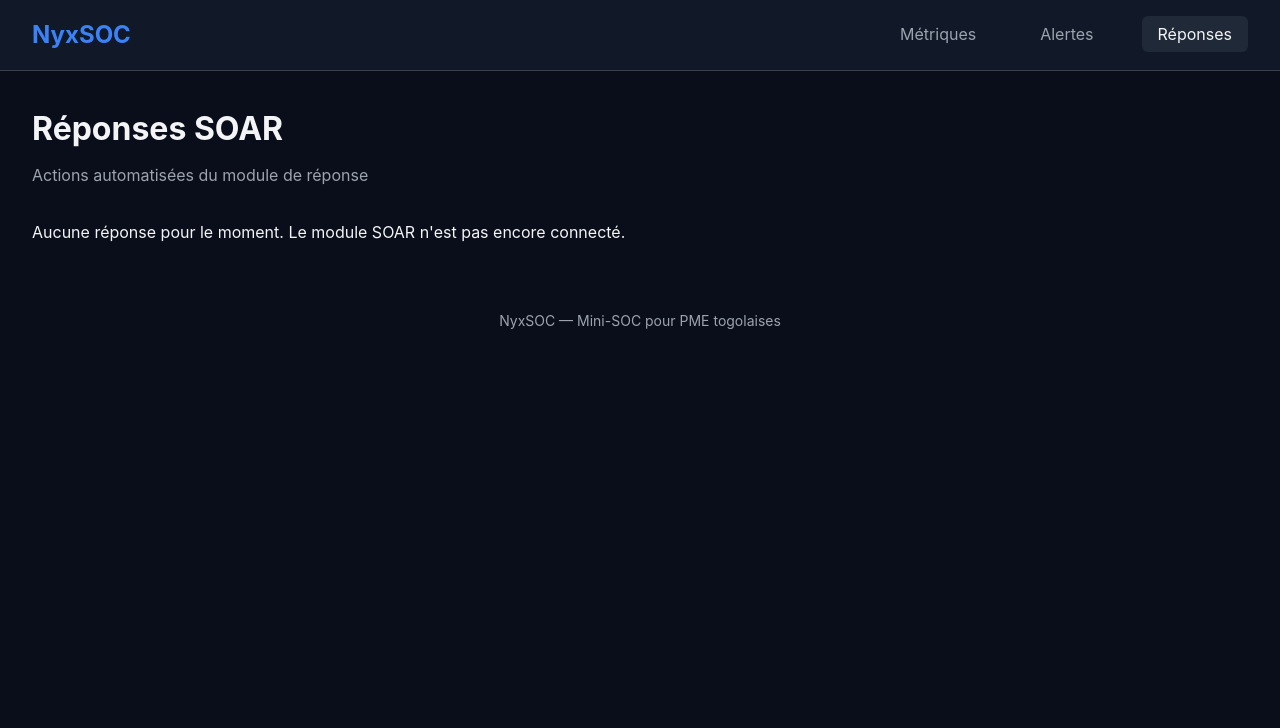
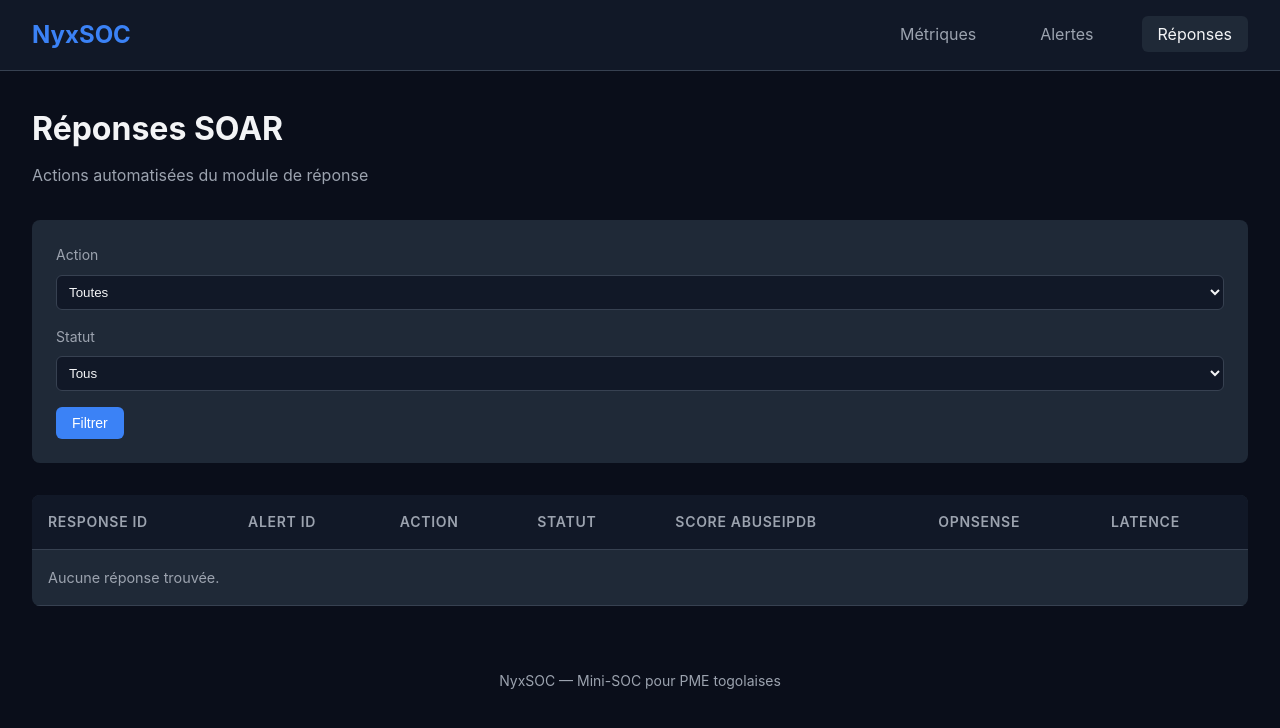
Before and after one commit to 4rthur-Root/NYX, a Flask app: page /responses in a window 1280 px wide. Shown: the top 728 px of the page. Run offline with Flask 3, Linux system fonts and the light colour scheme.

Commit message:
feat(dashboard): add responses page with enrichment and OPNsense details
- Implement responses route with JOIN enrichments + opnsense_actions
- Add filter form: action, status, date range
- Add pagination (50 items per page)
- Display abuseipdb_score, opnsense status code, latency
- Add responses.js for dynamic filter submission
- Fix .gitignore to allow versioning mock_engine.db

```diff
--- a/dashboard/flask_app/routes/responses.py
+++ b/dashboard/flask_app/routes/responses.py
@@ -1,10 +1,104 @@
 from __future__ import annotations
 
-from flask import Blueprint, render_template
+import sqlite3
+from datetime import datetime, timezone
+from pathlib import Path
+from typing import Any
+
+from flask import Blueprint, current_app, request, render_template
 
 responses_bp = Blueprint("responses", __name__)
 
 
+def _get_db_path() -> Path | None:
+    db_path = Path(current_app.config["SOAR_DB_PATH"])
+    return db_path if db_path.exists() else None
+
+
+def _fetch_responses_from_db(
+    action: str | None = None,
+    status: str | None = None,
+    start_ts: int | None = None,
+    end_ts: int | None = None,
+    page: int = 1,
+    per_page: int = 50,
+) -> tuple[list[dict], int]:
+    db_path = _get_db_path()
+    if db_path is None:
+        return [], 0
+
+    conn = sqlite3.connect(db_path)
+    conn.row_factory = sqlite3.Row
+    cur = conn.cursor()
+
+    where = ["1=1"]
+    params = []
+    if action:
+        where.append("r.action = ?")
+        params.append(action)
+    if status:
+        where.append("r.status = ?")
+        params.append(status)
+    if start_ts is not None:
+        where.append("r.response_timestamp >= ?")
+        params.append(start_ts)
+    if end_ts is not None:
+        where.append("r.response_timestamp <= ?")
+        params.append(end_ts)
+
+    where_clause = " AND ".join(where)
+
+    count_sql = f"SELECT COUNT(*) FROM responses r WHERE {where_clause}"
+    total = cur.execute(count_sql, params).fetchone()[0]
+
+    offset = (page - 1) * per_page
+    rows = cur.execute(
+        f"""SELECT r.response_id, r.alert_id, r.action, r.status, r.skip_reason,
+                   r.error, r.alert_timestamp, r.response_timestamp, r.latency_ms,
+                   r.created_at,
+                   e.source, e.abuseipdb_score, e.country_code, e.isp, e.fallback_used,
+                   o.rule_id as opnsense_rule_id, o.blocked_ip, o.api_status_code, o.retry_count
+            FROM responses r
+            LEFT JOIN enrichments e ON e.response_id = r.response_id
+            LEFT JOIN opnsense_actions o ON o.response_id = r.response_id
+            WHERE {where_clause}
+            ORDER BY r.created_at DESC
+            LIMIT ? OFFSET ?""",
+        (*params, per_page, offset),
+    ).fetchall()
+
+    responses = [dict(r) for r in rows]
+    conn.close()
+    return responses, total
+
+
 @responses_bp.route("/responses")
 def responses_index():
-    return render_template("responses/index.html", responses=[], filters={}, page=1, total_pages=1)
+    action = request.args.get("action", type=str)
+    status = request.args.get("status", type=str)
+    start_ts = request.args.get("start_ts", type=int)
+    end_ts = request.args.get("end_ts", type=int)
+    page = request.args.get("page", 1, type=int)
+
+    responses, total = _fetch_responses_from_db(
+        action=action,
+        status=status,
+        start_ts=start_ts,
+        end_ts=end_ts,
+        page=page,
+    )
+    total_pages = max(1, (total + 49) // 50)
+
+    return render_template(
+        "responses/index.html",
+        responses=responses,
+        filters={
+            "action": action or "",
+            "status": status or "",
+            "start_ts": start_ts or "",
+            "end_ts": end_ts or "",
+        },
+        page=page,
+        total_pages=total_pages,
+        total=total,
+    )
--- /dev/null
+++ b/dashboard/flask_app/static/js/responses.js
@@ -0,0 +1,11 @@
+document.addEventListener('DOMContentLoaded', () => {
+    const form = document.querySelector('.filters form');
+    if (!form) return;
+
+    const selects = form.querySelectorAll('select');
+    selects.forEach(select => {
+        select.addEventListener('change', () => {
+            form.submit();
+        });
+    });
+});
--- a/dashboard/flask_app/templates/responses/index.html
+++ b/dashboard/flask_app/templates/responses/index.html
@@ -7,7 +7,86 @@
     <h1>Réponses SOAR</h1>
     <p class="subtitle">Actions automatisées du module de réponse</p>
 </div>
-<div class="card">
-    <p>Aucune réponse pour le moment. Le module SOAR n'est pas encore connecté.</p>
+
+<script src="{{ url_for('static', filename='js/responses.js') }}"></script>
+
+<div class="filters">
+    <form method="get" action="{{ url_for('responses.responses_index') }}">
+        <div class="filter-group">
+            <label>Action</label>
+            <select name="action">
+                <option value="">Toutes</option>
+                <option value="block_ip" {{ 'selected' if filters.action == 'block_ip' }}>block_ip</option>
+                <option value="notify" {{ 'selected' if filters.action == 'notify' }}>notify</option>
+                <option value="none" {{ 'selected' if filters.action == 'none' }}>none</option>
+            </select>
+        </div>
+        <div class="filter-group">
+            <label>Statut</label>
+            <select name="status">
+                <option value="">Tous</option>
+                <option value="success" {{ 'selected' if filters.status == 'success' }}>success</option>
+                <option value="error" {{ 'selected' if filters.status == 'error' }}>error</option>
+                <option value="skipped" {{ 'selected' if filters.status == 'skipped' }}>skipped</option>
+            </select>
+        </div>
+        <button type="submit" class="btn btn-primary">Filtrer</button>
+    </form>
 </div>
+
+<div class="table-container">
+    <table class="data-table">
+        <thead>
+            <tr>
+                <th>Response ID</th>
+                <th>Alert ID</th>
+                <th>Action</th>
+                <th>Statut</th>
+                <th>Score AbuseIPDB</th>
+                <th>OPNsense</th>
+                <th>Latence</th>
+            </tr>
+        </thead>
+        <tbody>
+            {% if responses %}
+                {% for resp in responses %}
+                <tr>
+                    <td><code>{{ resp.response_id }}</code></td>
+                    <td><code>{{ resp.alert_id }}</code></td>
+                    <td>{{ resp.action }}</td>
+                    <td>
+                        <span class="badge badge-{{ 'green' if resp.status == 'success' else 'red' if resp.status == 'error' else 'yellow' }}">
+                            {{ resp.status }}
+                        </span>
+                    </td>
+                    <td>{{ resp.abuseipdb_score if resp.abuseipdb_score is not none else '—' }}</td>
+                    <td>
+                        {% if resp.api_status_code %}
+                            <span class="badge badge-{{ 'green' if resp.api_status_code == 200 else 'red' }}">
+                                {{ resp.api_status_code }}
+                            </span>
+                        {% else %}
+                            <span class="badge">—</span>
+                        {% endif %}
+                    </td>
+                    <td>{{ resp.latency_ms }} ms</td>
+                </tr>
+                {% endfor %}
+            {% else %}
+                <tr>
+                    <td colspan="7" class="empty-state">Aucune réponse trouvée.</td>
+                </tr>
+            {% endif %}
+        </tbody>
+    </table>
+</div>
+
+{% if total_pages > 1 %}
+<div class="pagination">
+    {% for p in range(1, total_pages + 1) %}
+        <a href="?page={{ p }}&action={{ filters.action }}&status={{ filters.status }}"
+           class="page-link {{ 'active' if p == page }}">{{ p }}</a>
+    {% endfor %}
+</div>
+{% endif %}
 {% endblock %}
```
Also changed, not shown: 1 other file.
